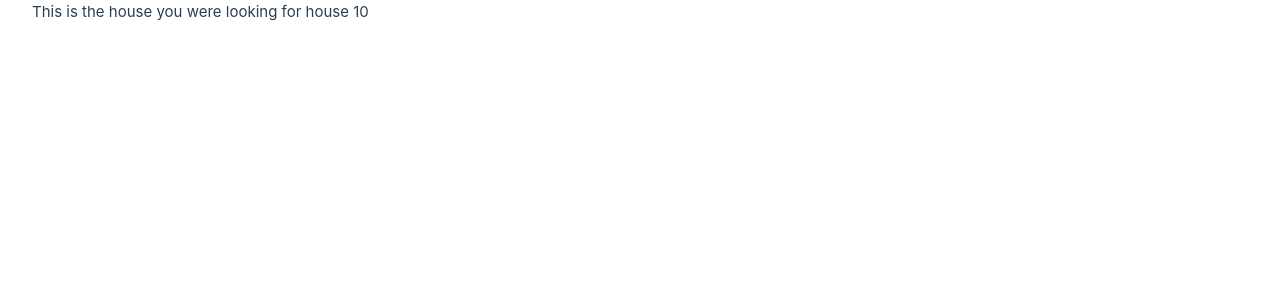
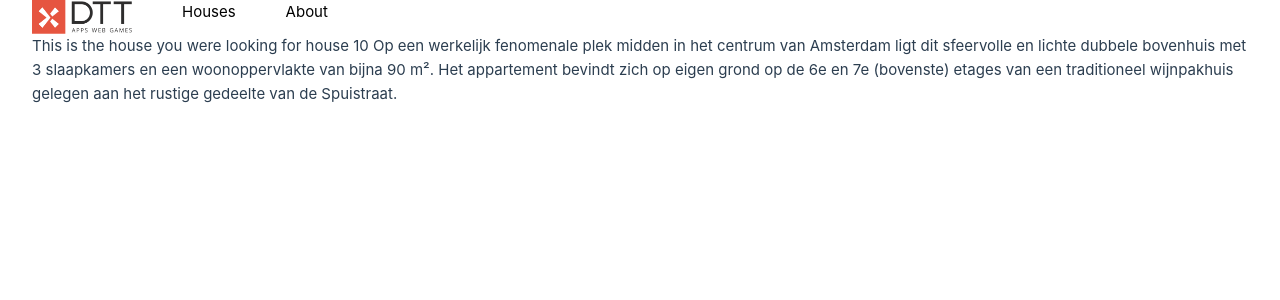
Before and after one commit to tannazma/dtt-assessment, a Vue app: page /house/10 in a window 1280 px wide. Shown: the top 300 px of the page. Built offline with nearby package versions, Linux system fonts and the light colour scheme.

Commit message:
fix the heaader logo link and remove unnecessory stuf in header and add header in single house page

```diff
--- a/src/components/Header.vue
+++ b/src/components/Header.vue
@@ -5,11 +5,8 @@ import { RouterLink } from 'vue-router'
 <template>
   <div class="header-container">
     <img
-      display="flex,"
-      flex="1,"
-      align-content="space-between,"
       width="100"
-      src="src/assets/img_logo_dtt@3x.png"
+      src="/src/assets/img_logo_dtt@3x.png"
     />
     <RouterLink class="list" to="/list">Houses</RouterLink>
     <RouterLink class="about" to="/about">About</RouterLink>
--- a/src/views/SingleHouse.vue
+++ b/src/views/SingleHouse.vue
@@ -1,6 +1,7 @@
 <script setup lang="ts">
 import { houses } from '@/stores/houses'
 import { useRoute } from 'vue-router'
+import Header from '@/components/Header.vue';
 
 const route = useRoute()
 
@@ -8,8 +9,9 @@ console.log(route.params.id)
 </script>
 
 <template>
+  <Header />
   <div>
     This is the house you were looking for house {{ route.params.id }}
-    {{ houses.find(house => house.id== Number(route.params.id)) ?.name }}
+    {{ houses.find(house => house.id== Number(route.params.id)) ?.description }}
   </div>
 </template>
```
